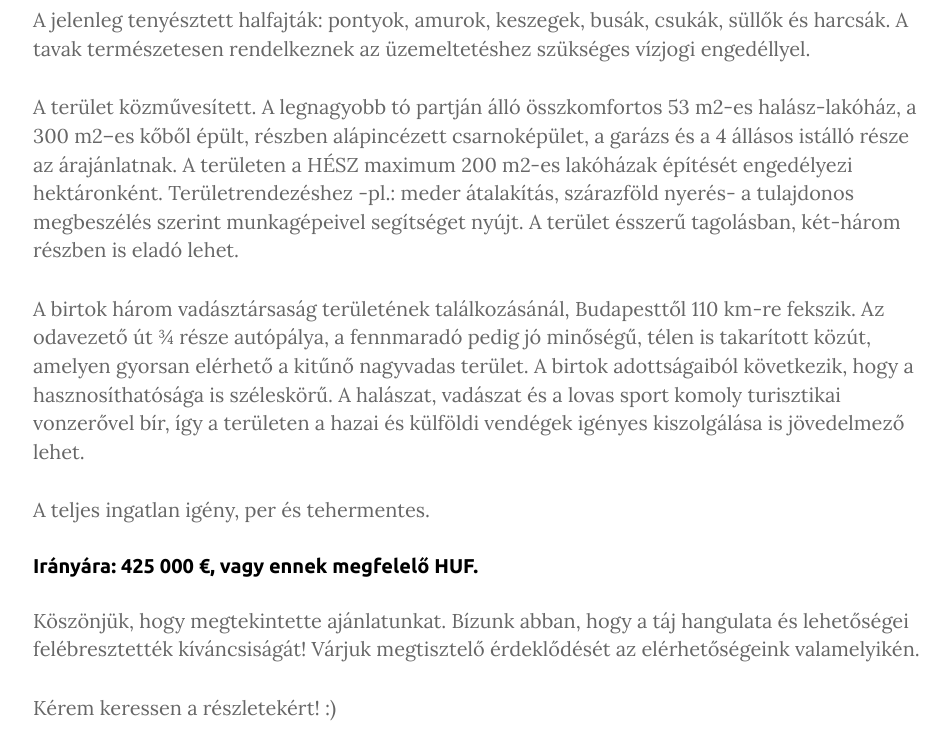
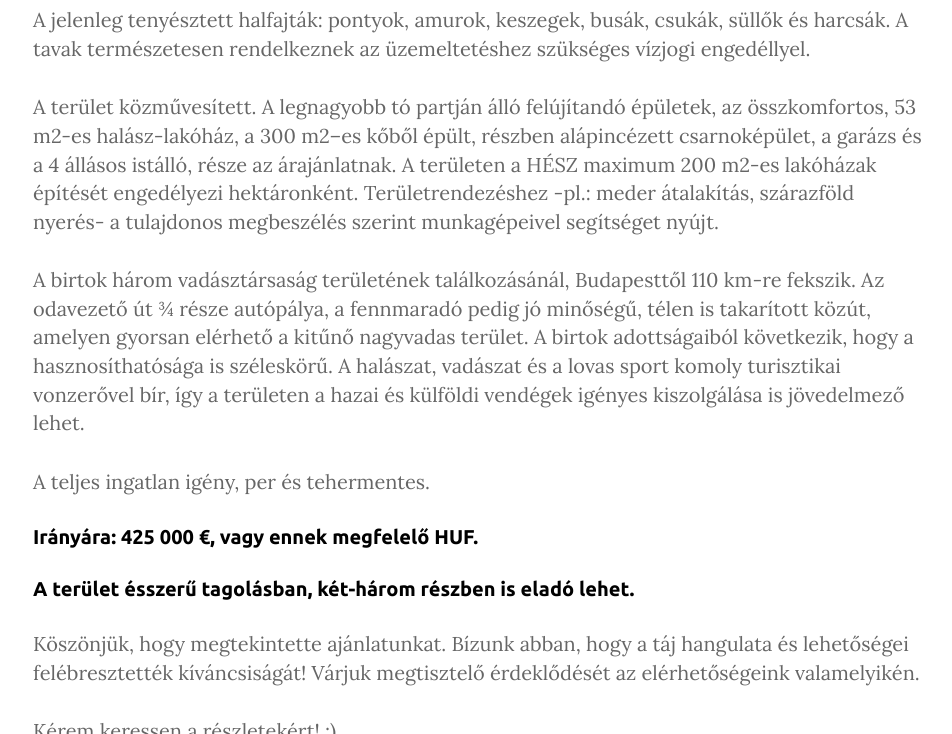
Before and after one commit to darabos/megingat, a Jekyll site: the page built from elado/halgazdasag/index.md, in a window 1280 px wide and 900 px high, scrolled down 5995 px, cut to the strip 166-900 px from the top of the window. Shown: the whole strip, without its empty margins (159-1111 px from the left). Built offline with Jekyll 4.4.1, drawn with Linux system fonts in a browser that asks for light colours; nearby versions of some CDN libraries; some of the changed text lies outside the part shown.

Commit message:
Javítások, szerkesztések
Hibákat javítottam, tartalmi kiegészítés és szerkesztés történt...

```diff
--- a/elado/halgazdasag/index.md
+++ b/elado/halgazdasag/index.md
@@ -9,7 +9,7 @@ A kínálatban szereplő halgazdaságot az 1910-es években a természettisztel
 
 ![Kívülről](http://i.imgur.com/0rQnSHP.jpg)
 
-Nagy része (8,2 ha) tiszta vizű tó, 1,7 ha felújítás vagy igény szerinti átalakítás előtt álló tómeder, 1,1 ha saját erdő, ahová érintetlen, szennyezésmentes területen keresztül érkezik a Bakony egyik friss, kristálytiszta patakja, amely a tavakat táplálja.
+Nagy része (8,2 ha) tiszta vizű tó, 1,7 ha felújítás, vagy igény szerinti átalakítás előtt álló tómeder, 1,1 ha saját erdő, ahová érintetlen, szennyezésmentes területen keresztül érkezik a Bakony egyik friss, kristálytiszta patakja, amely a tavakat táplálja.
 
 ![Kívülről](http://i.imgur.com/Yh6t092.jpg)
 
@@ -29,13 +29,15 @@ A tavak körbe járhatóak, rendszeresen tisztítottak, leüríthetők. (A képe
 
 A jelenleg tenyésztett halfajták: pontyok, amurok, keszegek, busák, csukák, süllők és harcsák. A tavak természetesen rendelkeznek az üzemeltetéshez szükséges vízjogi engedéllyel.
 
-A terület közművesített. A legnagyobb tó partján álló összkomfortos 53 m2-es halász-lakóház, a 300 m2–es kőből épült, részben alápincézett csarnoképület, a garázs és a 4 állásos istálló része az árajánlatnak. A területen a HÉSZ maximum 200 m2-es lakóházak építését engedélyezi hektáronként. Területrendezéshez -pl.: meder átalakítás, szárazföld nyerés- a tulajdonos megbeszélés szerint munkagépeivel segítséget nyújt. A terület ésszerű tagolásban, két-három részben is eladó lehet.
+A terület közművesített. A legnagyobb tó partján álló felújítandó épületek, az összkomfortos, 53 m2-es halász-lakóház, a 300 m2–es kőből épült, részben alápincézett csarnoképület, a garázs és a 4 állásos istálló, része az árajánlatnak. A területen a HÉSZ maximum 200 m2-es lakóházak építését engedélyezi hektáronként. Területrendezéshez -pl.: meder átalakítás, szárazföld nyerés- a tulajdonos megbeszélés szerint munkagépeivel segítséget nyújt.
 
 A birtok három vadásztársaság területének találkozásánál, Budapesttől 110 km-re fekszik. Az odavezető út ¾ része autópálya, a fennmaradó pedig jó minőségű, télen is takarított közút, amelyen gyorsan elérhető a kitűnő nagyvadas terület. A birtok adottságaiból következik, hogy a hasznosíthatósága is széleskörű. A halászat, vadászat és a lovas sport komoly turisztikai vonzerővel bír, így a területen a hazai és külföldi vendégek igényes kiszolgálása is jövedelmező lehet.
 
 A teljes ingatlan igény, per és tehermentes.
 
 ## Irányára: 425 000 €, vagy ennek megfelelő HUF.
+
+### A terület ésszerű tagolásban, két-három részben is eladó lehet.
 
 Köszönjük, hogy megtekintette ajánlatunkat. Bízunk abban, hogy a táj hangulata és lehetőségei felébresztették kíváncsiságát!
 Várjuk megtisztelő érdeklődését az elérhetőségeink valamelyikén.
```
Also changed, not shown: other parts of elado/halgazdasag/index.md (+1 -1 lines).
